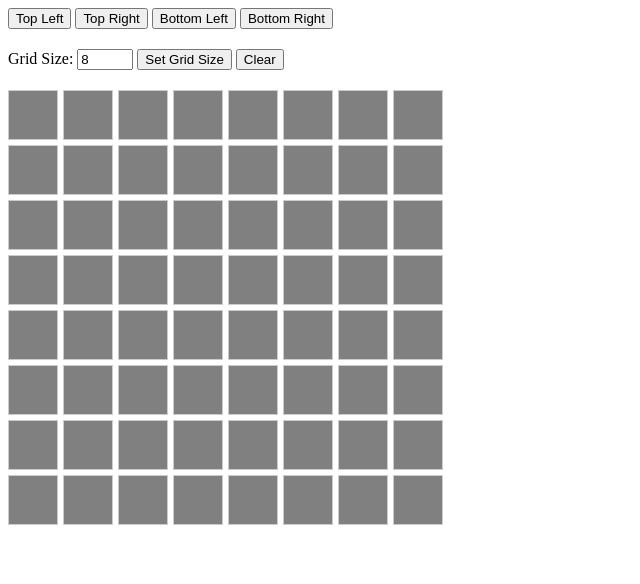
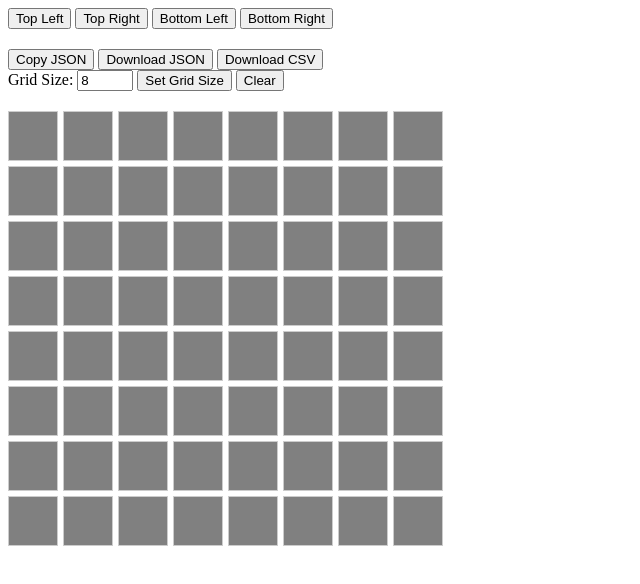
Before and after one commit to Technical-1/NeoMatrix-FrameCreator, a plain HTML site: page index.html in a window 1280 px wide. Shown: the whole page, without its empty margins (0-640 px from the left). Drawn offline with Linux system fonts and the light colour scheme.

Commit message:
Implemented next issue, download buttons for the coordinates

```diff
--- a/index.html
+++ b/index.html
@@ -13,6 +13,13 @@
         <button onclick="updateOrientation('top-right')">Top Right</button>
         <button onclick="updateOrientation('bottom-left')">Bottom Left</button>
         <button onclick="updateOrientation('bottom-right')">Bottom Right</button>
+    </div>
+
+    <!-- Export Controls -->
+    <div id="export-controls">
+        <button onclick="copyCoordinates()">Copy JSON</button>
+        <button onclick="downloadJSON()">Download JSON</button>
+        <button onclick="downloadCSV()">Download CSV</button>
     </div>
 
     <!-- Grid Size + Clear Controls -->
--- a/script.js
+++ b/script.js
@@ -135,4 +135,62 @@ function getButtonCoordinates(index) {
     return {row, col};
 }
 
+/**
+ * Copies the current coordinates to the clipboard in JSON format.
+ */
+function copyCoordinates() {
+    const data = {
+        coordinates: clickedCoordinates
+    };
+
+    const jsonStr = JSON.stringify(data, null, 2);
+
+    navigator.clipboard.writeText(jsonStr).then(() => {
+        alert("Coordinates copied to clipboard!");
+    }).catch((err) => {
+        console.error("Failed to copy: ", err);
+    });
+}
+
+/**
+ * Prompts a file download in JSON format (coordinates.json).
+ */
+function downloadJSON() {
+    const data = {
+        coordinates: clickedCoordinates
+    };
+    const jsonStr = JSON.stringify(data, null, 2);
+
+    // Create a Blob of the data
+    const blob = new Blob([jsonStr], { type: "application/json" });
+    const url = URL.createObjectURL(blob);
+
+    // Create a temporary link to prompt download
+    const link = document.createElement("a");
+    link.href = url;
+    link.download = "coordinates.json";
+    document.body.appendChild(link);
+    link.click();
+    document.body.removeChild(link);
+}
+
+/**
+ * CSV download (coordinates.csv).
+ */
+function downloadCSV() {
+    // Convert the array of {row, col} to CSV lines
+    const csvLines = clickedCoordinates.map(coord => `${coord.row},${coord.col}`);
+    const csvContent = csvLines.join("\n");
+
+    const blob = new Blob([csvContent], { type: "text/csv" });
+    const url = URL.createObjectURL(blob);
+
+    const link = document.createElement("a");
+    link.href = url;
+    link.download = "coordinates.csv";
+    document.body.appendChild(link);
+    link.click();
+    document.body.removeChild(link);
+}
+
 createGrid();
```
